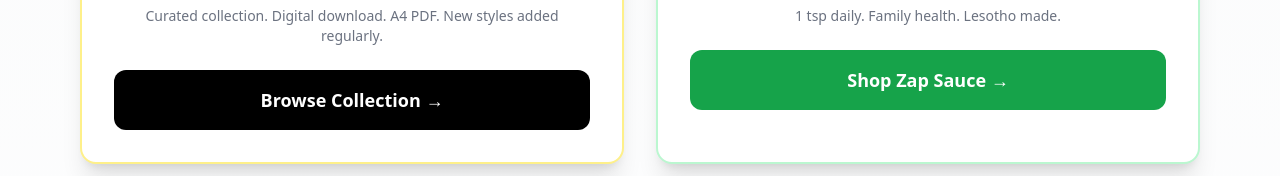
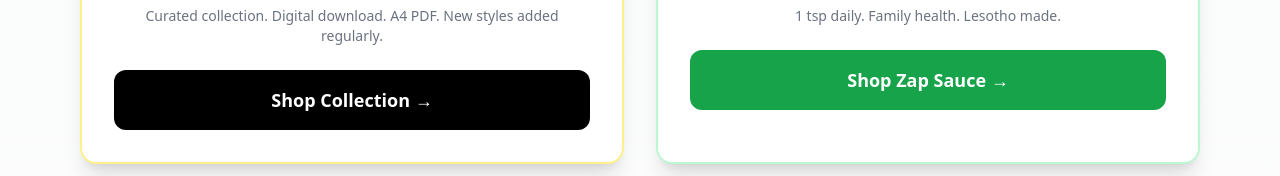
Before and after one commit to makhauhelomoima/zapsauce, a Next.js app: page / in a window 1280 px wide. Shown: the part 624-800 px from the top of the page. Built offline with nearby package versions, Linux system fonts and the light colour scheme.

Commit message:
Update page.tsx

```diff
--- a/app/page.tsx
+++ b/app/page.tsx
@@ -29,7 +29,7 @@
               <p className="text-4xl font-bold mb-6">M199</p>
               <p className="text-sm text-gray-500 mb-6">Curated collection. Digital download. A4 PDF. New styles added regularly.</p>
               <Link href="/catalog" className="inline-block bg-black text-white px-8 py-4 rounded-xl font-bold text-lg hover:bg-gray-800 w-full">
-                Browse Collection →
+                Shop Collection →
               </Link>
             </div>
           </div>
```
